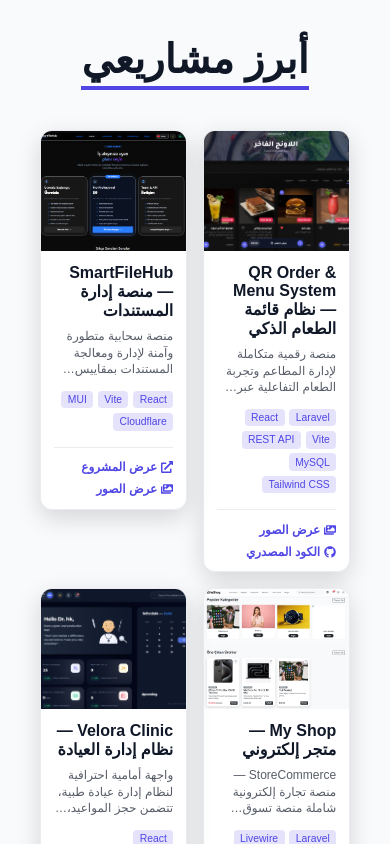
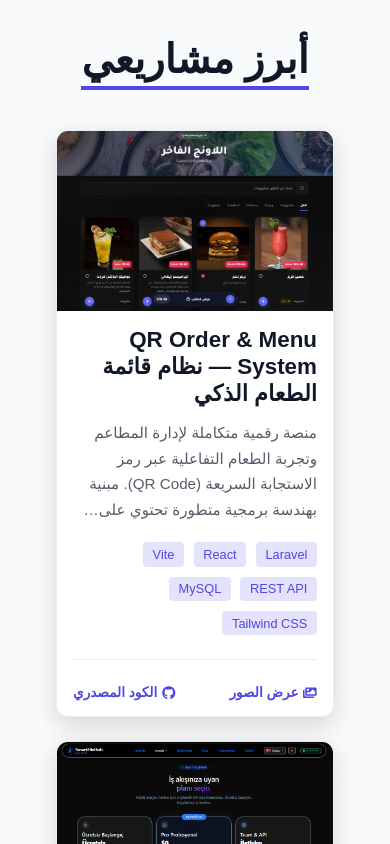
Before and after one commit to Ayham1najeb/portfolio-ayham, a React (Vite) app: page / in a window 390 px wide. Shown: the part 3600-4444 px from the top of the page. Built offline with nearby package versions, Linux system fonts and the light colour scheme.

Commit message:
Revert mobile grid layout to 1 card per row

```diff
--- a/src/components/Projects.jsx
+++ b/src/components/Projects.jsx
@@ -223,9 +223,9 @@
     text-align: start;
 
     @media (max-width: 768px) {
-        grid-template-columns: repeat(2, 1fr);
-        gap: 1rem;
-        padding: 0 0.5rem;
+        grid-template-columns: repeat(auto-fit, minmax(200px, 1fr));
+        gap: 1.5rem;
+        padding: 0 1.5rem;
     }
 `;
 
@@ -265,7 +265,7 @@
     }
 
     @media (max-width: 768px) {
-        height: 120px;
+        height: 180px;
     }
 `;
 
@@ -323,13 +323,6 @@
     backdrop-filter: blur(4px);
     border: 1px solid rgba(255,255,255,0.1);
     z-index: 2;
-
-    @media (max-width: 768px) {
-        padding: 0.2rem 0.4rem;
-        font-size: 0.65rem;
-        top: 5px;
-        right: 5px;
-    }
 `;
 
 const CardContent = styled.div`
@@ -340,7 +333,7 @@
     justify-content: space-between;
 
     @media (max-width: 768px) {
-        padding: 0.8rem;
+        padding: 1rem;
     }
 `;
 
@@ -351,8 +344,7 @@
     margin-bottom: 0.8rem;
 
     @media (max-width: 768px) {
-        font-size: 1rem;
-        margin-bottom: 0.5rem;
+        font-size: 1.4rem;
     }
 `;
 
@@ -368,10 +360,7 @@
     overflow: hidden;
 
     @media (max-width: 768px) {
-        font-size: 0.75rem;
-        margin-bottom: 0.8rem;
-        line-height: 1.4;
-        -webkit-line-clamp: 3;
+        font-size: 0.95rem;
     }
 `;
 
@@ -380,11 +369,6 @@
     flex-wrap: wrap;
     gap: 0.6rem;
     margin-bottom: 1.5rem;
-
-    @media (max-width: 768px) {
-        gap: 0.3rem;
-        margin-bottom: 1rem;
-    }
 `;
 
 const Tag = styled.span`
@@ -397,8 +381,8 @@
     border-radius: 4px;
 
     @media (max-width: 768px) {
-        font-size: 0.65rem;
-        padding: 0.2rem 0.4rem;
+        font-size: 0.8rem;
+        padding: 0.3rem 0.6rem;
     }
 `;
 
@@ -410,10 +394,8 @@
     border-top: 1px solid var(--color-border);
 
     @media (max-width: 768px) {
-        flex-direction: column;
-        align-items: flex-start;
+        flex-direction: row;
         gap: 0.5rem;
-        padding-top: 0.8rem;
     }
 `;
 
@@ -435,8 +417,8 @@
     }
 
     @media (max-width: 768px) {
-        font-size: 0.75rem;
-        gap: 0.25rem;
+        font-size: 0.85rem;
+        gap: 0.3rem;
         white-space: nowrap;
     }
 `;
```
